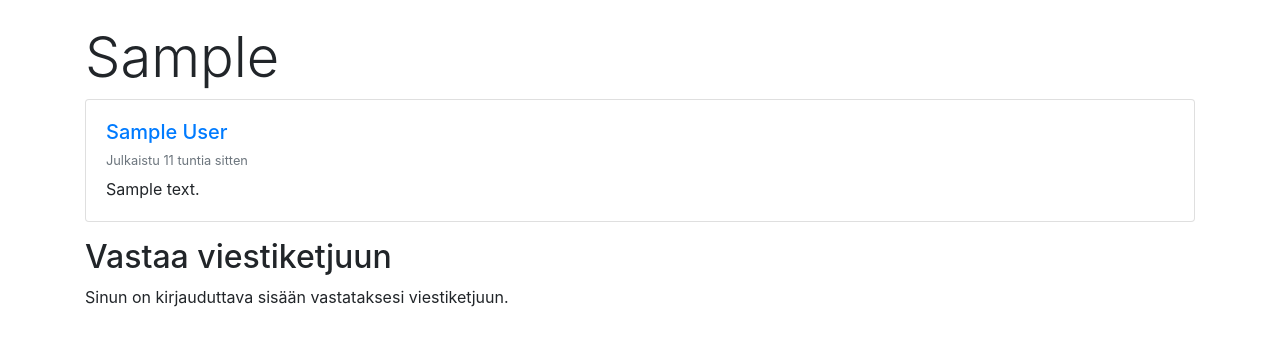
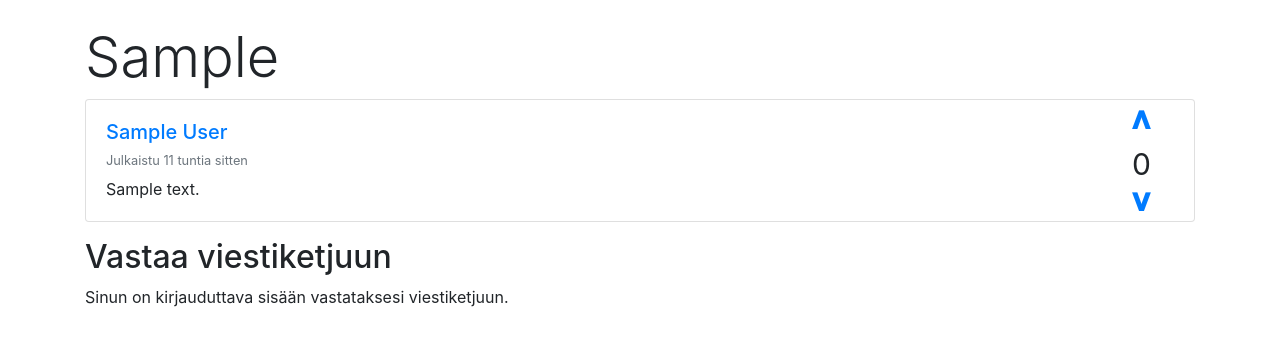
Before and after one commit to hjuha/tsoha, a Flask app: page /thread/1/ in a window 1280 px wide. Shown: the part 56-402 px from the top of the page. Run offline with Flask 2, Linux system fonts and the light colour scheme; tables that the repository leaves empty hold one stand-in row (values such as "Sample post"); some libraries are stand-ins or nearby versions.

Commit message:
Add UI for voting

```diff
--- /dev/null
+++ b/application/static/style.css
@@ -0,0 +1,26 @@
+.vote {
+	font-size: 50px !important;
+	text-decoration: none !important;
+	font-weight: bold !important;
+	padding-top: 0px !important;
+	padding-bottom: 0px !important;
+}
+
+.vote-sum {
+	font-size: 30px;
+}
+
+.voting-container {
+	text-align: center;
+	line-height: 0px;
+	position: relative;
+	display: block;
+}
+
+.voting {
+	position: absolute;
+	top: 50%;
+	height: 50%;
+	text-align: center;
+	margin-top: calc(-50% - 28px);
+}
--- a/application/templates/layout.html
+++ b/application/templates/layout.html
@@ -3,6 +3,7 @@
 	<head>
 		<meta charset="utf-8">
 		<title>HYGOn foorumi</title>
+		<link rel="stylesheet" href="{{ url_for('static', filename='style.css') }}">
 		<link rel="stylesheet" href="https://maxcdn.bootstrapcdn.com/bootstrap/4.0.0/css/bootstrap.min.css" integrity="sha384-Gn5384xqQ1aoWXA+058RXPxPg6fy4IWvTNh0E263XmFcJlSAwiGgFAW/dAiS6JXm" crossorigin="anonymous">
 	</head>
 
--- a/application/templates/threads/thread.html
+++ b/application/templates/threads/thread.html
@@ -15,6 +15,8 @@
 	{% for post in thread.posts %}
 		<div class="post card" id="post{{ post.id }}">
 			<div class="card-body">
+				<div class="row">
+					<div class="col-sm-11">
 						<h5 class="card-title"><a href="{{ url_for('get_profile', user_id = post.sender_id) }}">{{ post.get_sender().first_name }} {{ post.get_sender().surname }}</a></h5>
 
 						<h6 class="card-subtitle mb-2 text-muted">
@@ -51,6 +53,15 @@
 							</form>
 						{% endif %}
 					</div>
+					<div class="col-sm-1 voting-container">
+						<div class="voting">
+							<a class="vote btn btn-link btn-lg" href="#" role="button">&#x2C4;</a><br>
+							<span class="vote-sum">0</span><br>
+							<a class="vote btn btn-link btn-lg" href="#" role="button">&#x2C5;</a>
+						</div>
+					</div>
+				</div>
+			</div>
 		</div>
 		</p>
 	{% endfor %}
```
Lines whose indentation alone changed are shown as unchanged.
